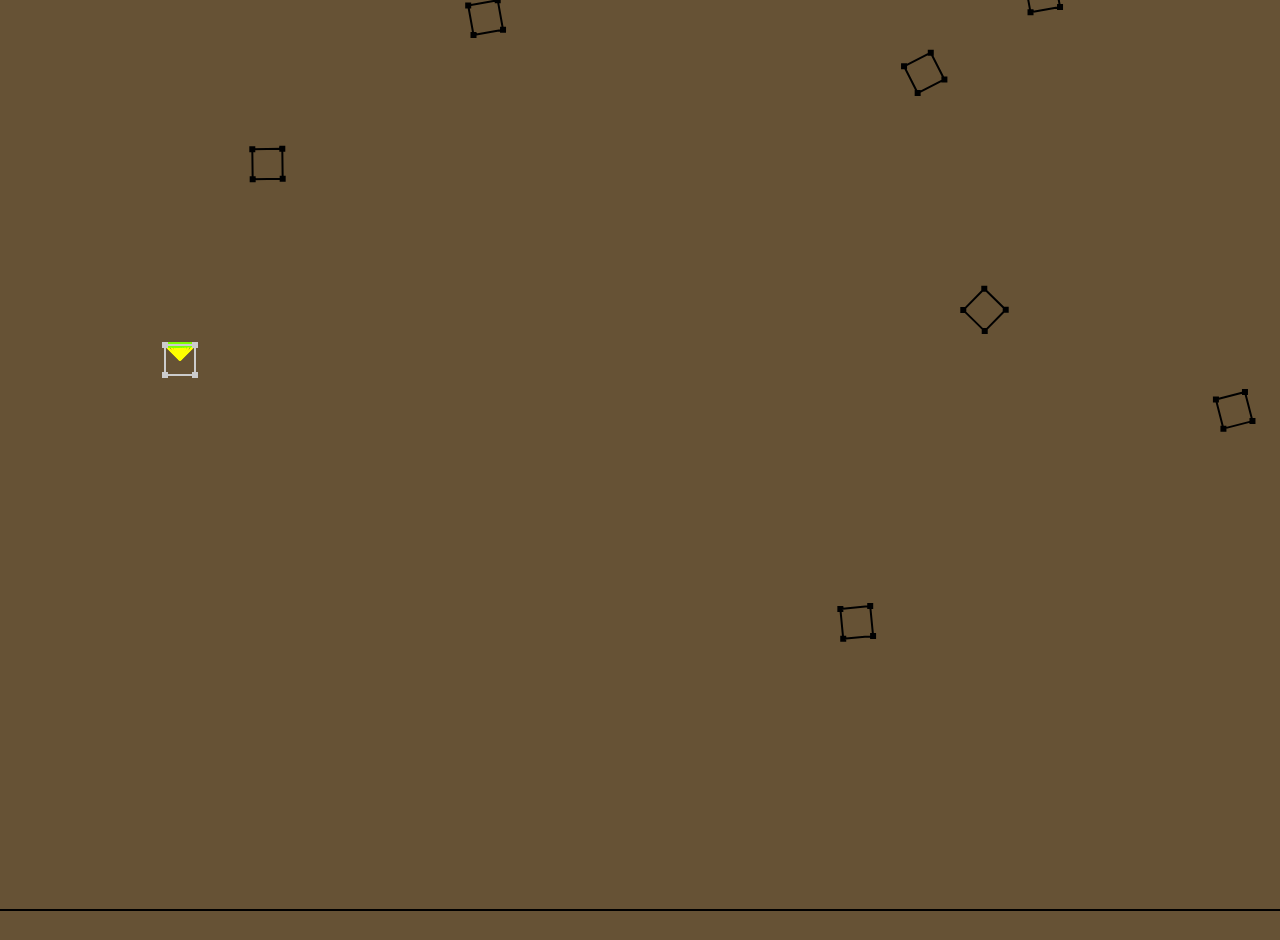
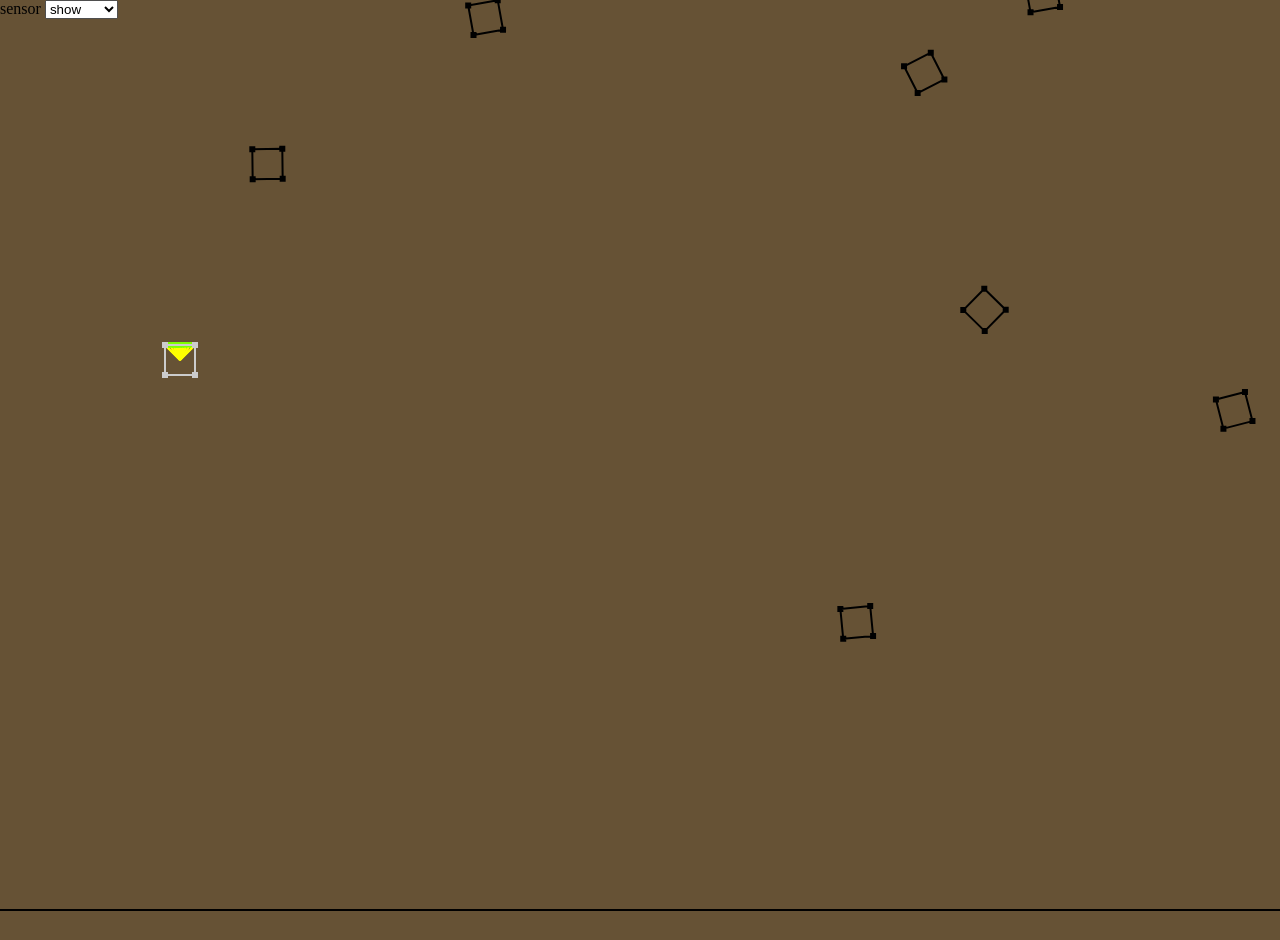
Before and after one commit to mazlum63/evolution-dl, a website built with Vite: page index.html in a window 1280 px wide. Shown: the top 940 px of the page. Built offline with nearby package versions, Linux system fonts and the light colour scheme.

Commit message:
Add menu styles

```diff
--- a/index.html
+++ b/index.html
@@ -1,14 +1,16 @@
 <!DOCTYPE html>
 <html lang="en">
+
 <head>
   <meta charset="UTF-8" />
   <link rel="icon" type="image/svg+xml" href="/vite.svg" />
   <meta name="viewport" content="width=device-width, initial-scale=1.0" />
   <title>Natural Selection</title>
 </head>
+
 <body>
   <div id="app">
-      <div>
+    <div id="menu">
       <label for="sensorStatus">sensor</label>
       <select name="sensorStatus" id="sensorStatus">
         <option value="show">show</option>
@@ -18,10 +20,8 @@
     </div>
   </div>
   <canvas id="simCanvas" width="1920" height="1080"></canvas>
-    <script
-      type="module"
-      src="/src/utils/html-elements-interactions.ts"
-    ></script>
+  <script type="module" src="/src/utils/html-elements-interactions.ts"></script>
   <script type="module" src="/src/main.ts"></script>
 </body>
+
 </html>
--- a/src/style.css
+++ b/src/style.css
@@ -1,3 +1,10 @@
+* {
+    padding: 0;
+    margin: 0;
+    box-sizing: border-box;
+    outline: none;
+}
+
 body {
     margin: 0;
     background: #ccc;
@@ -11,3 +18,10 @@ canvas {
     left: 50%;
     transform: translate(-50%, -50%);
 }
+
+#menu {
+    position: absolute;
+    top: 0;
+    left: 0;
+    z-index: 999;
+}
```
Lines whose indentation alone changed are shown as unchanged.
